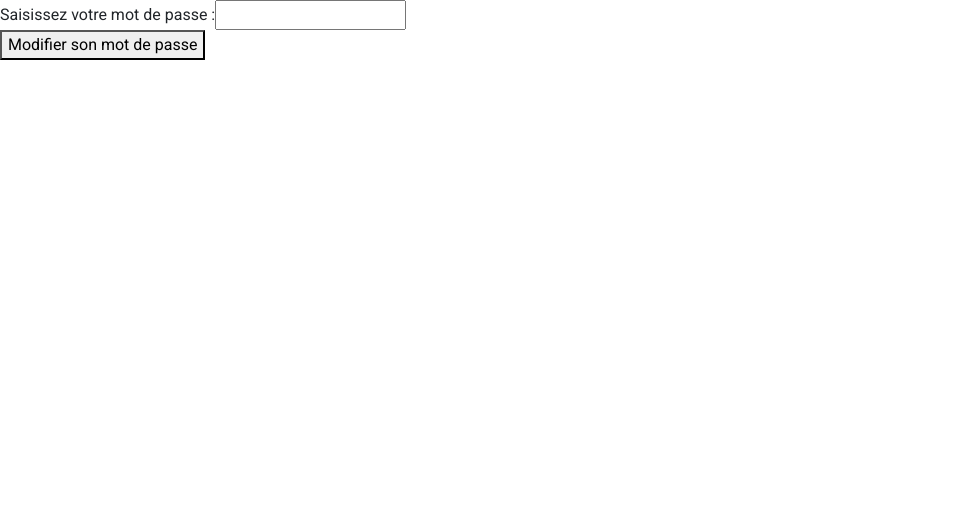
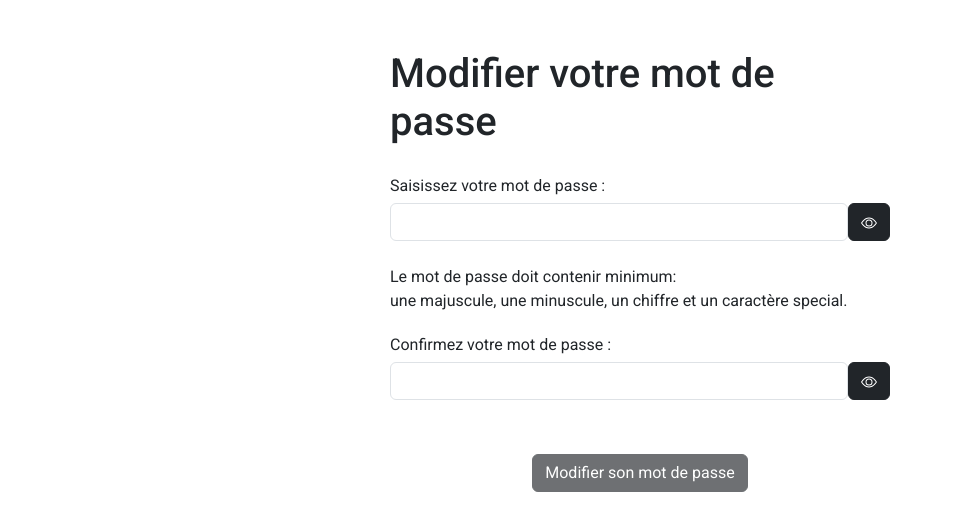
Before and after one commit to safiylm/snapface, an Angular app: page /password/edit/1 in a window 1280 px wide. Shown: the top 530 px of the page, without its empty margins (0-953 px from the left). Built offline with nearby package versions, Linux system fonts and the light colour scheme.

Commit message:
edit password 2

```diff
--- a/src/app/auth-inscription-user/auth-inscription-user.component.html
+++ b/src/app/auth-inscription-user/auth-inscription-user.component.html
@@ -109,9 +109,9 @@
             </div>
         </div>
         <div class="d-flex align-items-center justify-content-center">
-            <!-- <button *ngIf="!reglePasswordRespected && !is2PasswordIdentique" type="submit" disabled>S'inscrire </button>
+             <button *ngIf="!reglePasswordRespected && !is2PasswordIdentique" type="submit" disabled>S'inscrire </button>
             <button *ngIf="reglePasswordRespected && is2PasswordIdentique" type="submit" >S'inscrire </button>
-         -->   <button  type="submit" >S'inscrire </button>
+
 
             <a href='/connexion'>Se connecter</a>
         </div>
--- a/src/app/auth-inscription-user/auth-inscription-user.component.scss
+++ b/src/app/auth-inscription-user/auth-inscription-user.component.scss
@@ -57,7 +57,7 @@ form {
     }
 
     button:disabled{
-        // cursor: not-allowed;
+        cursor: not-allowed;
 
     }
 
--- a/src/app/auth-inscription-user/auth-inscription-user.component.ts
+++ b/src/app/auth-inscription-user/auth-inscription-user.component.ts
@@ -70,9 +70,7 @@ export class AuthInscriptionUserComponent implements OnInit {
       this.reglePasswordRespected = true;
     } else {
       this.reglePasswordRespected = false;
-
     }
-
   }
 
   getSecondPassword(event: any) {
@@ -81,7 +79,6 @@ export class AuthInscriptionUserComponent implements OnInit {
       this.is2PasswordIdentique = true;
     } else {
       this.is2PasswordIdentique = false;
-
     }
   }
 
--- a/src/app/password-edit/password-edit.component.html
+++ b/src/app/password-edit/password-edit.component.html
@@ -1,11 +1,65 @@
 <form [formGroup]="passwordEditForm" (ngSubmit)="onSubmit()">
+    <h1>Modifier votre mot de passe </h1>
+    <div class="div-input">
+        <label>Saisissez votre mot de passe :</label>
+
+        <div class="d-flex align-items-center justify-content-center">
+            <input *ngIf="!isDisplayPassword" type="password" class="form-control" formControlName="password" autocomplete="new-password"
+                (keyup)="getFirstPassword($event)" />
+            <input *ngIf="!!isDisplayPassword" type="text" class="form-control" formControlName="password" autocomplete="new-password"
+                (keyup)="getFirstPassword($event)" />
+
+            <button class="btn btn-dark" type="button" (click)="toggleDisplayPassword()">
+                <svg xmlns="http://www.w3.org/2000/svg" width="16" height="16" fill="currentColor" class="bi bi-eye"
+                    viewBox="0 0 16 16">
+                    <path
+                        d="M16 8s-3-5.5-8-5.5S0 8 0 8s3 5.5 8 5.5S16 8 16 8M1.173 8a13 13 0 0 1 1.66-2.043C4.12 4.668 5.88 3.5 8 3.5s3.879 1.168 5.168 2.457A13 13 0 0 1 14.828 8q-.086.13-.195.288c-.335.48-.83 1.12-1.465 1.755C11.879 11.332 10.119 12.5 8 12.5s-3.879-1.168-5.168-2.457A13 13 0 0 1 1.172 8z" />
+                    <path d="M8 5.5a2.5 2.5 0 1 0 0 5 2.5 2.5 0 0 0 0-5M4.5 8a3.5 3.5 0 1 1 7 0 3.5 3.5 0 0 1-7 0" />
+                </svg>
+            </button>
+        </div>
+
+        <br/>
+
+        <div *ngIf="!reglePasswordRespected">Le mot de passe doit contenir minimum: <br />
+            une majuscule, une minuscule, un chiffre et un caractère special.</div>
+
+        <div *ngIf="reglePasswordRespected" [ngStyle]="{'color': 'green'}">Le mot de passe contient
+            une majuscule, une minuscule, un chiffre et un caractère special. <svg xmlns="http://www.w3.org/2000/svg" width="16" height="16" fill="currentColor" class="bi bi-check-square" viewBox="0 0 16 16" color="green">
+                <path d="M14 1a1 1 0 0 1 1 1v12a1 1 0 0 1-1 1H2a1 1 0 0 1-1-1V2a1 1 0 0 1 1-1zM2 0a2 2 0 0 0-2 2v12a2 2 0 0 0 2 2h12a2 2 0 0 0 2-2V2a2 2 0 0 0-2-2z"/>
+                <path d="M10.97 4.97a.75.75 0 0 1 1.071 1.05l-3.992 4.99a.75.75 0 0 1-1.08.02L4.324 8.384a.75.75 0 1 1 1.06-1.06l2.094 2.093 3.473-4.425z"/>
+              </svg>
+        </div>
+
+    </div>
 
     <div class="div-input">
-        <label>Saisissez votre mot de passe :</label>
-        <input type="password" name="password"
-        formControlName="password" />
+        <label>Confirmez votre mot de passe :</label>
+        <div class="d-flex align-items-center justify-content-center">
+            <input *ngIf="!isDisplayPassword2" class="form-control" type="password" formControlName="password2" autocomplete="new-password"
+                (keyup)="getSecondPassword($event)" />
+            <input *ngIf="!!isDisplayPassword2" class="form-control" type="text" formControlName="password2" autocomplete="new-password"
+                (keyup)="getSecondPassword($event)" />
+
+            <button class="btn btn-dark" type="button" (click)="toggleDisplayPassword2()">
+                <svg xmlns="http://www.w3.org/2000/svg" width="16" height="16" fill="currentColor" class="bi bi-eye"
+                    viewBox="0 0 16 16">
+                    <path
+                        d="M16 8s-3-5.5-8-5.5S0 8 0 8s3 5.5 8 5.5S16 8 16 8M1.173 8a13 13 0 0 1 1.66-2.043C4.12 4.668 5.88 3.5 8 3.5s3.879 1.168 5.168 2.457A13 13 0 0 1 14.828 8q-.086.13-.195.288c-.335.48-.83 1.12-1.465 1.755C11.879 11.332 10.119 12.5 8 12.5s-3.879-1.168-5.168-2.457A13 13 0 0 1 1.172 8z" />
+                    <path d="M8 5.5a2.5 2.5 0 1 0 0 5 2.5 2.5 0 0 0 0-5M4.5 8a3.5 3.5 0 1 1 7 0 3.5 3.5 0 0 1-7 0" />
+                </svg>
+            </button>
+        </div>
+
     </div>
+    <br/>
+    <div *ngIf="!is2PasswordIdentique  && newpassword!='' && newpassword2!='' "
+    [ngStyle]="{'color': 'red'}">Les mots de passe ne sont pas identique </div>
+<div *ngIf="is2PasswordIdentique" [ngStyle]="{'color': 'green'}">Les mots de passe sont identique </div>
 
-    <button type="submit">Modifier son mot de passe </button>
+
+    <button *ngIf="!reglePasswordRespected || !is2PasswordIdentique" class="btn btn-dark" type="submit" disabled>Modifier son mot de passe </button>
+    <button *ngIf="reglePasswordRespected && is2PasswordIdentique" class="btn btn-dark" type="submit" >Modifier son mot de passe </button>
+
 
 </form>
--- a/src/app/password-edit/password-edit.component.scss
+++ b/src/app/password-edit/password-edit.component.scss
@@ -0,0 +1,15 @@
+form{
+    width: 500px;
+    margin: 50px auto;
+}
+
+form label{
+    margin-top: 20px;
+    margin-bottom: 5px;
+}
+
+
+form button[type="submit"]{
+    margin: 30px auto;
+    display: block;
+}
--- a/src/app/password-edit/password-edit.component.ts
+++ b/src/app/password-edit/password-edit.component.ts
@@ -2,6 +2,7 @@ import { Component } from '@angular/core';
 import { FormGroup, FormControl } from "@angular/forms";
 import { ActivatedRoute } from '@angular/router';
 import { UserService } from '../../services/user-service'
+import * as bcrypt from "bcryptjs";
 
 
 @Component({
@@ -12,20 +13,75 @@ import { UserService } from '../../services/user-service'
 export class PasswordEditComponent {
 
   id: string = "";
+
+  isDisplayPassword !: boolean;
+  isDisplayPassword2 !: boolean;
+  newpassword !: string;
+  newpassword2 !: string;
+  reglePasswordRespected !: boolean;
+  is2PasswordIdentique !: boolean;
+
   passwordEditForm = new FormGroup({
     password: new FormControl(""),
+    password2: new FormControl(""),
   });
-
 
   constructor(private route: ActivatedRoute, private userService: UserService) { }
 
+
+  toggleDisplayPassword() {
+    this.isDisplayPassword = !this.isDisplayPassword;
+  }
+
+
+  toggleDisplayPassword2() {
+    this.isDisplayPassword2 = !this.isDisplayPassword2;
+  }
+
+
+  getFirstPassword(event: any) {
+    this.newpassword = event.target.value;
+
+    if (this.newpassword.length > 8 &&
+      this.newpassword.match('[a-z]+') != null &&
+      this.newpassword.match('[A-Z]+') != null &&
+      this.newpassword.match('[0-9]+') != null &&
+      this.newpassword.match('[!@#$%^&*]+') != null
+
+    ) {
+      this.reglePasswordRespected = true;
+    } else {
+      this.reglePasswordRespected = false;
+    }
+  }
+
+  getSecondPassword(event: any) {
+    this.newpassword2 = event.target.value;
+    if (this.newpassword === this.newpassword2) {
+      this.is2PasswordIdentique = true;
+    } else {
+      this.is2PasswordIdentique = false;
+    }
+  }
+
+
+
   ngOnInit() {
     this.id = this.route.snapshot.paramMap.get('id')!;
+
+    this.isDisplayPassword = false;
+    this.isDisplayPassword2 = false;
+    this.newpassword = "";
+    this.newpassword2 = "";
+    this.reglePasswordRespected = false;
+    this.is2PasswordIdentique = false;
   }
 
   onSubmit() {
-    const newpassword = this.passwordEditForm.controls['password'].value as string
-    console.log( newpassword)
-    this.userService.editPassword(this.id, newpassword);
+    const salt = bcrypt.genSaltSync(10);
+    if (this.newpassword === this.newpassword2) {
+      this.newpassword = bcrypt.hashSync(this.newpassword, salt);
+      this.userService.editPassword(this.id, this.newpassword);
+    }
   }
 }
```
